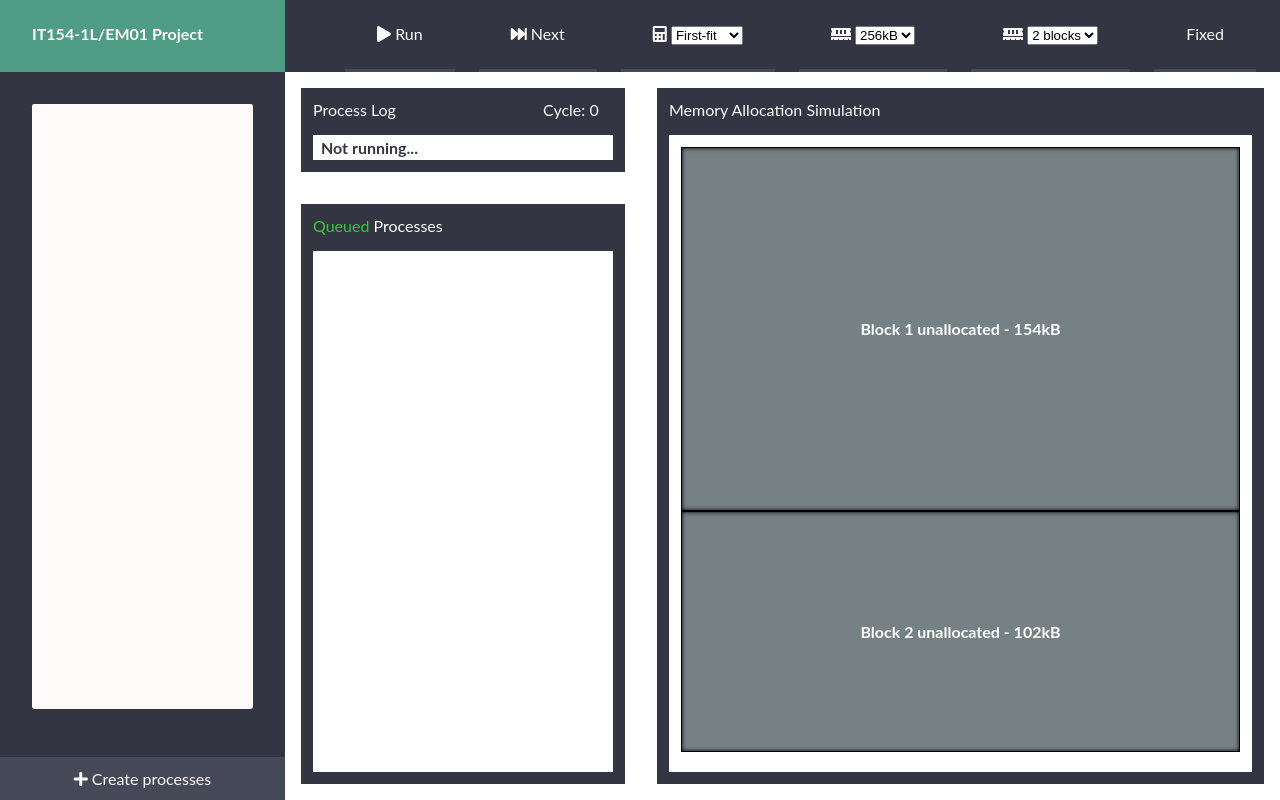
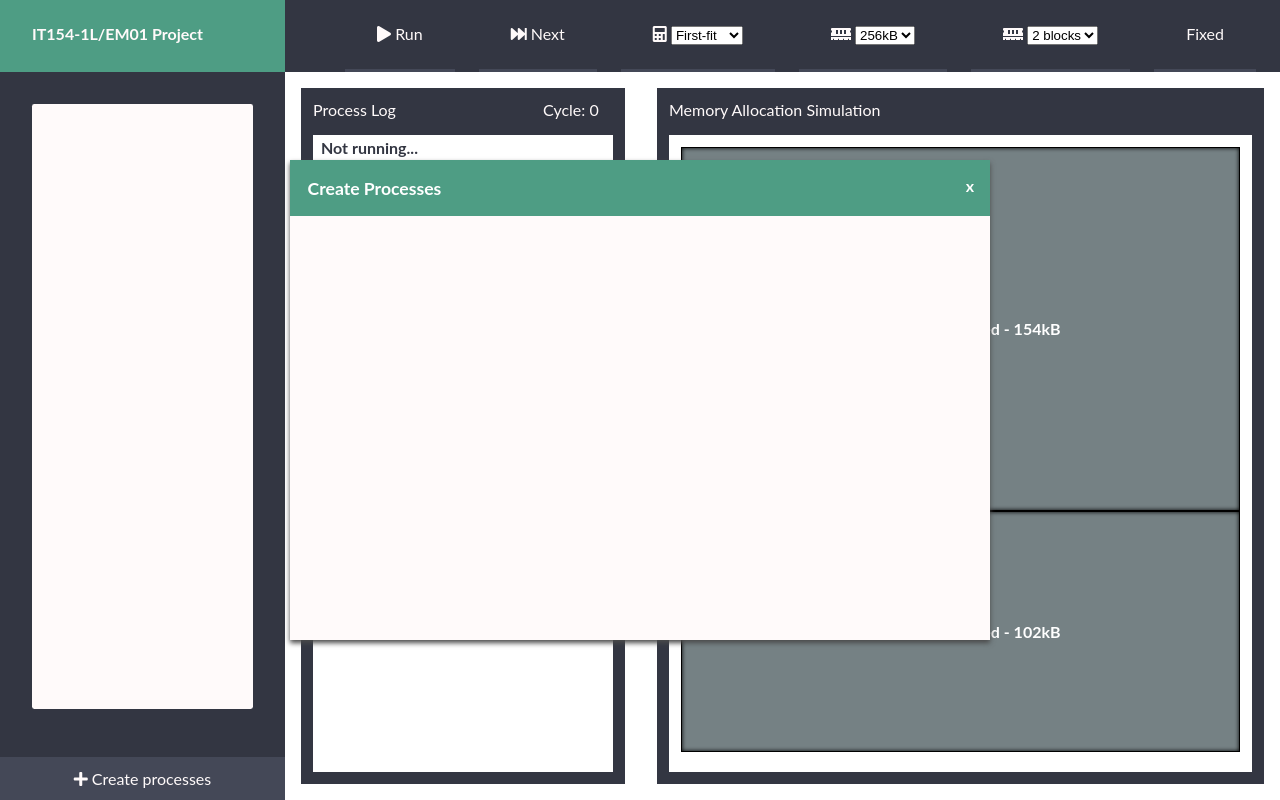
Before and after one commit to alexako/memory-allocation-project, a plain HTML site: page index.html in a window 1280 px wide. Drawn offline with Linux system fonts and the light colour scheme.

Commit message:
Add create processes modal

```diff
--- a/index.html
+++ b/index.html
@@ -16,7 +16,7 @@
           <div id="processes-list">
           </div>
           <div id="add-process-btn"
-               onclick="createRandomProcesses()">
+               onclick="openModal()">
             <i class="fas fa-plus"></i>
             Create processes
           </div>
@@ -134,6 +134,21 @@
 
         </div> <!-- END main-content -->
 
+        <!-- Create processes modal -->
+        <div id="create-processes-modal">
+            <div class="modal-header">
+                <div class="modal-title">
+                    Create Processes
+                </div>
+                <div class="modal-close-btn"
+                    onclick="closeModal()">x</div>
+            </div>
+            <div class="modal-body">
+                <div class="modal-container"></div>
+            </div>
+        </div>
+        <!-- END Create processes modal -->
+
       </div>
       <script type="text/javascript" src="script.js"></script>
     </body>
--- a/script.js
+++ b/script.js
@@ -464,4 +464,16 @@ function getRandomInRange(min, max) {
     return Math.random() * (max - min) + min;
 }
 
+function openModal() {
+    const modal = document.getElementById("create-processes-modal");
+    modal.style.display = "block";
+    console.log("showing modal");
+}
+
+function closeModal() {
+    const modal = document.getElementById("create-processes-modal");
+    modal.style.display = "none";
+    console.log("closed modal");
+}
+
 reset();
--- a/styles.scss
+++ b/styles.scss
@@ -243,3 +243,41 @@ body {
     justify-content: center;
   }
 }
+
+#create-processes-modal {
+  position: absolute;
+  top: 50%;
+  left: 50%;
+  height: 60%;
+  width: 700px;
+  transform: translate(-50%, -50%);
+  background-color: snow;
+  box-shadow: 0 3px 5px #4a4a4a;
+
+  .modal-header {
+    display: flex;
+    justify-content: space-between;
+    background-color: #4e9d84;
+    color: white;
+
+    .modal-title {
+      font-size: 1.1em;
+      font-weight: 700;
+      padding: 1em;
+    }
+
+    .modal-close-btn {
+      cursor: pointer;
+      font-weight: 700;
+      padding: 1em;
+    }
+  }
+
+  .modal-body {
+    padding: 1em;
+    position: relative;
+    .modal-container {
+      overflow: auto;
+    }
+  }
+}
```
Also changed, not shown: styles.css, 1 other file.
